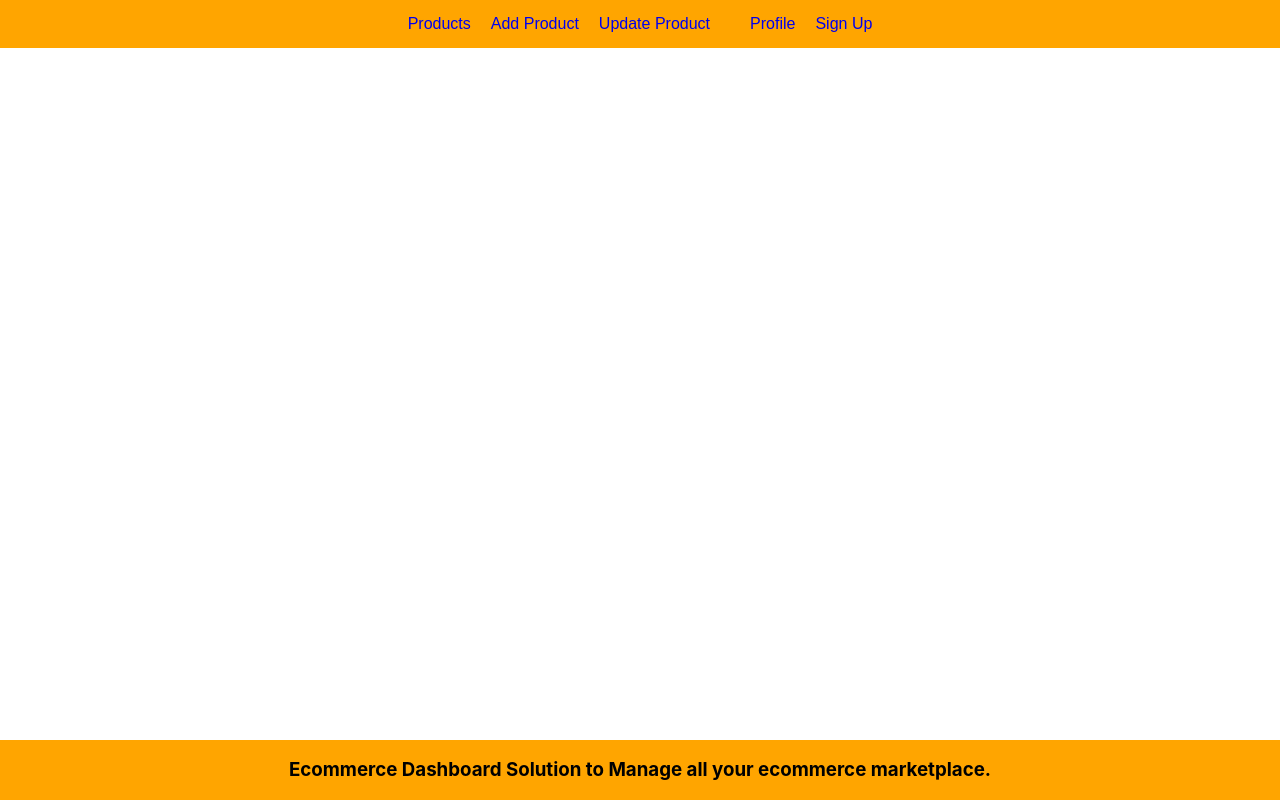
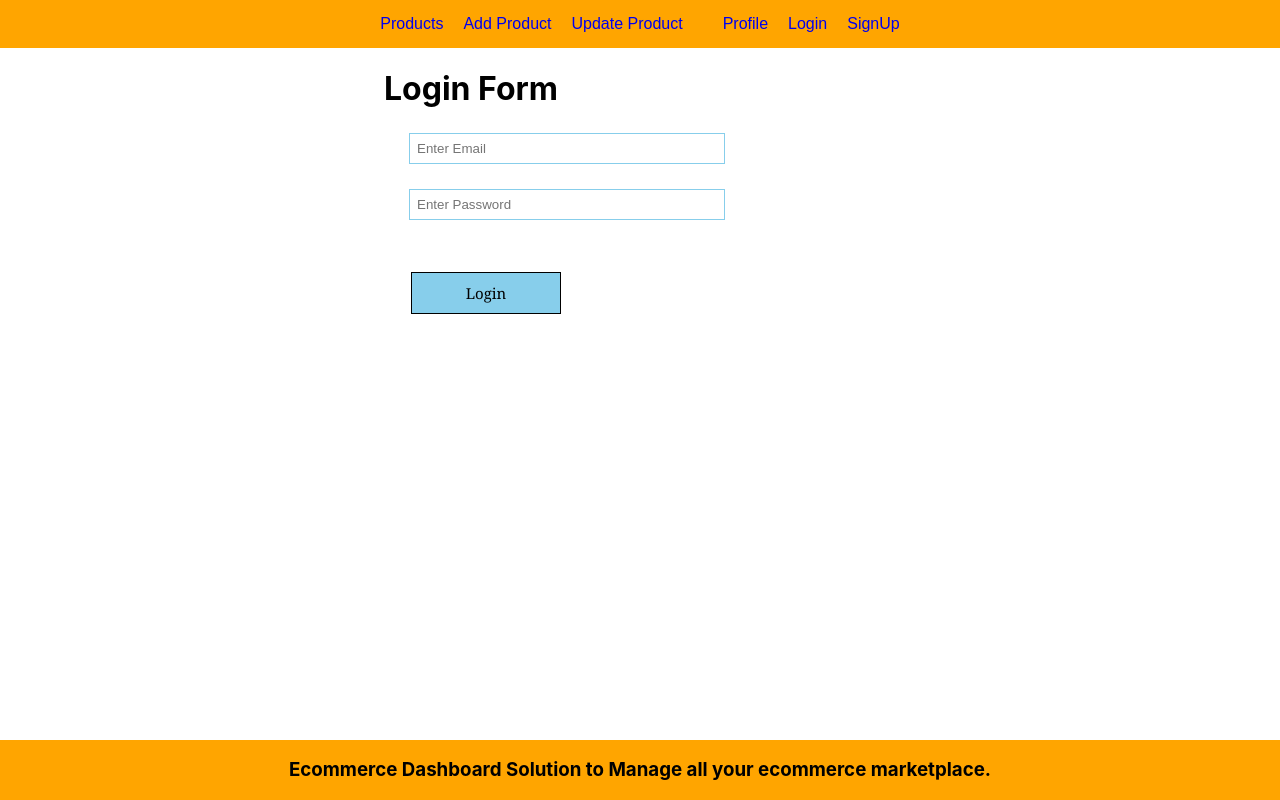
Before and after one commit to sumanbalayar08/ecommerce-dashboard, a React (Create React App) app: page /login in a window 1280 px wide. Built offline with nearby package versions, Linux system fonts and the light colour scheme.

Commit message:
Initial Code

```diff
--- a/src/App.js
+++ b/src/App.js
@@ -5,25 +5,26 @@ import { BrowserRouter, Routes, Route } from "react-router-dom";
 import Footer from "./components/Footer";
 import SignUp from "./components/SignUp";
 import PrivateComponent from "./components/PrivateComponent";
+import Login from "./components/Login";
 
 function App() {
   return (
     <div className="App">
       <BrowserRouter>
-        <Nav/>
+        <Nav />
         <Routes>
-          <Route element={<PrivateComponent/>}>
-          <Route path="/" element={<h1>Product Listing Component</h1>}/>
-          <Route path="/add" element={<h1>Product Add Component</h1>} />
-          <Route path="/update" element={<h1>Product Update Component</h1>} />
-          <Route path="/logout" element={<h1>Logout Component</h1>} />
-          <Route path="/profile" element={<h1>Profile Component</h1>}/>
+          <Route element={<PrivateComponent />}>
+            <Route path="/" element={<h1>Product Listing Component</h1>} />
+            <Route path="/add" element={<h1>Product Add Component</h1>} />
+            <Route path="/update" element={<h1>Product Update Component</h1>} />
+            <Route path="/logout" element={<h1>Logout Component</h1>} />
+            <Route path="/profile" element={<h1>Profile Component</h1>} />
           </Route>
-
-          <Route path="/signup" element={<SignUp/>}/>
+          <Route path="/login" element={<Login/>} />
+          <Route path="/signup" element={<SignUp />} />
         </Routes>
       </BrowserRouter>
-      <Footer/>
+      <Footer />
     </div>
   );
 }
--- /dev/null
+++ b/src/components/Login.js
@@ -0,0 +1,58 @@
+import React, { useState,useEffect } from "react";
+import { useNavigate, } from "react-router-dom";
+
+const Login = () => {
+  const [email, setEmail] = useState("");
+  const [password, setPassword] = useState("");
+  const navigate = useNavigate();
+
+  useEffect(() => {
+    const auth = localStorage.getItem("user");
+    if (auth){
+      navigate("/");
+    }
+  });
+
+
+  const handlelogin = async () => {
+    if (email && password) {
+      let result = await fetch("http://localhost:5000/login", {
+        method: "post",
+        body: JSON.stringify({ email, password }),
+        headers: {
+          "Content-Type": "application/json",
+        },
+      });
+      result=await result.json();
+      console.warn(result);
+      if(result.name){
+        localStorage.setItem("user",JSON.stringify(result));
+        navigate("/");
+      }
+    }else {
+      console.log("Please fill the data");
+    }
+  };
+
+  return (
+    <div className="inputForm">
+      <h1>Login Form</h1>
+      <input
+        type="email"
+        value={email}
+        onChange={(e) => setEmail(e.target.value)}
+        placeholder="Enter Email"
+      ></input>
+      <input
+        type="password"
+        value={password}
+        onChange={(e) => setPassword(e.target.value)}
+        placeholder="Enter Password"
+      ></input>
+      <button className="btn" type="button" onClick={handlelogin}>
+        Login
+      </button>
+    </div>
+  );
+};
+export default Login;
--- a/src/components/Nav.js
+++ b/src/components/Nav.js
@@ -1,8 +1,15 @@
 import React from "react";
-import { Link } from "react-router-dom";
+import { Link, useNavigate } from "react-router-dom";
 
 const Nav = () => {
   const auth = localStorage.getItem("user");
+  const navigate = useNavigate();
+
+  const logout = () => {
+    localStorage.clear("user");
+    navigate("/signup");
+  };
+
   return (
     <div>
       <ul className="nav-ul">
@@ -19,13 +26,16 @@ const Nav = () => {
         <li>
           <Link to="/profile">Profile</Link>
         </li>
-        <li>
-          {auth ? (
-            <Link to="/logout">Logout</Link>
-          ) : (
-            <Link to="/signup">Sign Up</Link>
-          )}
-        </li>
+        {auth ? (
+          <li>
+            <Link onClick={logout} to="/signup">Logout</Link>
+          </li>
+        ) : (
+          <>
+            <li><Link to="/login">Login</Link></li>
+            <li><Link to="/signup">SignUp</Link></li>
+          </>
+        )}
       </ul>
     </div>
   );
--- a/src/components/PrivateComponent.js
+++ b/src/components/PrivateComponent.js
@@ -1,10 +1,11 @@
 import React from "react";
 import {Navigate, Outlet} from "react-router-dom";
 import SignUp from "./SignUp";
+import Login from "./Login";
 
 const PrivateComponent=()=>{
 const auth=localStorage.getItem("user");
-return auth ? <Outlet/> :<SignUp/>
+return auth ? <Outlet/> :<><SignUp/></>
 
 }
 export default PrivateComponent;
--- a/src/components/SignUp.js
+++ b/src/components/SignUp.js
@@ -10,7 +10,6 @@ const SignUp = () => {
 
   useEffect(() => {
     const auth = localStorage.getItem("user");
-
     if (auth){
       navigate("/");
     }
```
